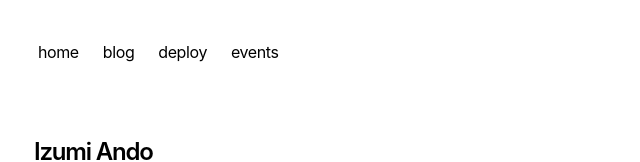
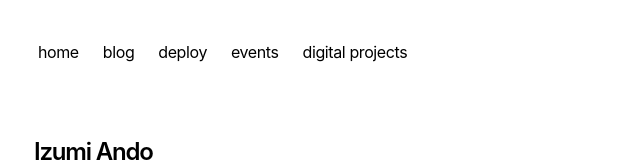
Before and after one commit to izumiando/portfolio, a Next.js app: page / in a window 1280 px wide. Shown: the top 162 px of the page, without its empty margins (318-958 px from the left). Built offline with nearby package versions, Linux system fonts and the light colour scheme.

Commit message:
nav bar udpate

```diff
--- a/app/components/nav.tsx
+++ b/app/components/nav.tsx
@@ -13,7 +13,9 @@ const navItems = {
   '/events': {
     name: 'events',
   },
-
+  '/projects': {
+    name: 'digital projects',
+  },
 }
 
 export function Navbar() {
--- a/app/sitemap.ts
+++ b/app/sitemap.ts
@@ -8,7 +8,7 @@ export default async function sitemap() {
     lastModified: post.metadata.publishedAt,
   }))
 
-  let routes = ['', '/blog', '/events'].map((route) => ({
+  let routes = ['', '/blog', '/events', '/projects'].map((route) => ({
     url: `${baseUrl}${route}`,
     lastModified: new Date().toISOString().split('T')[0],
   }))
```
